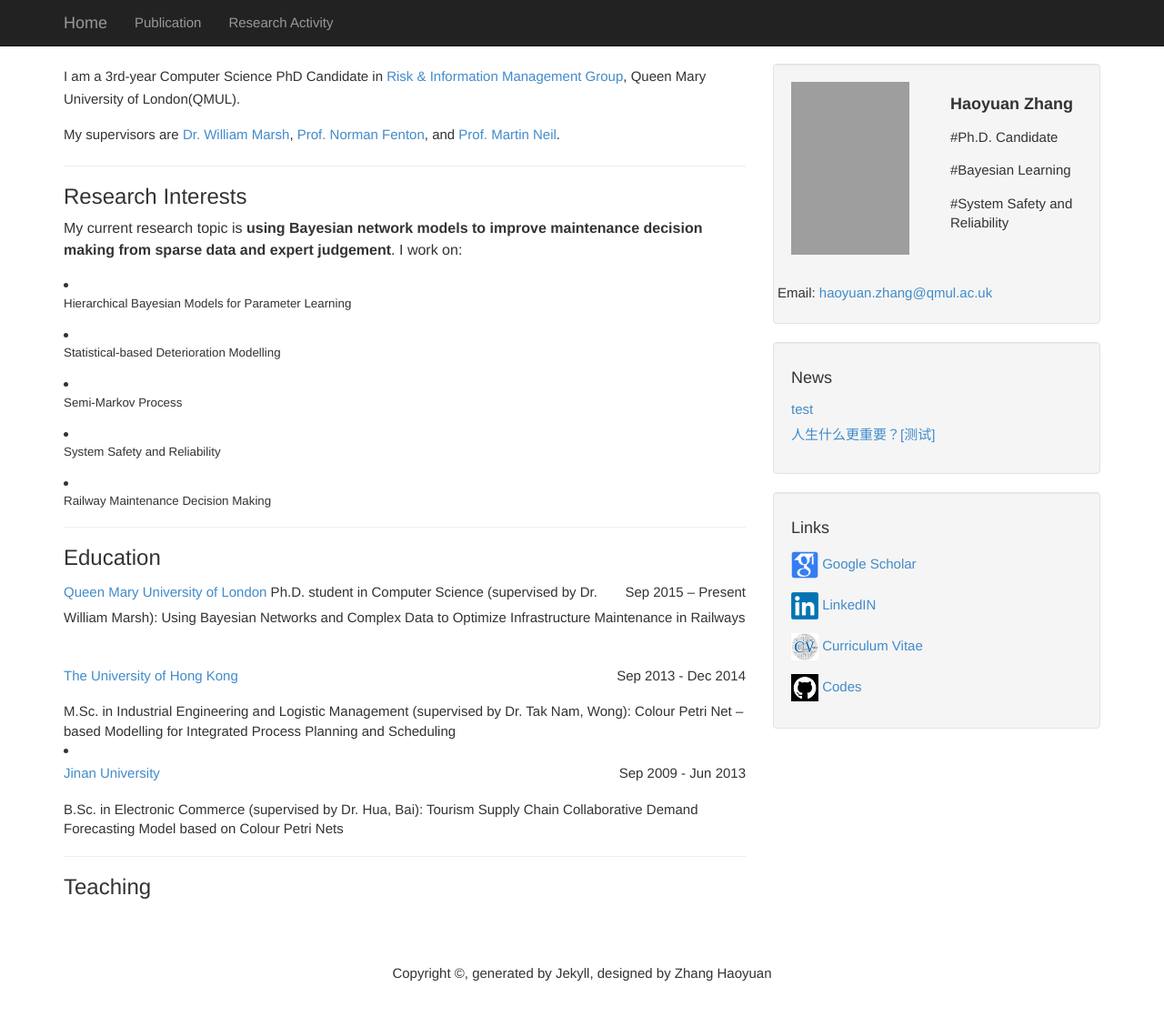
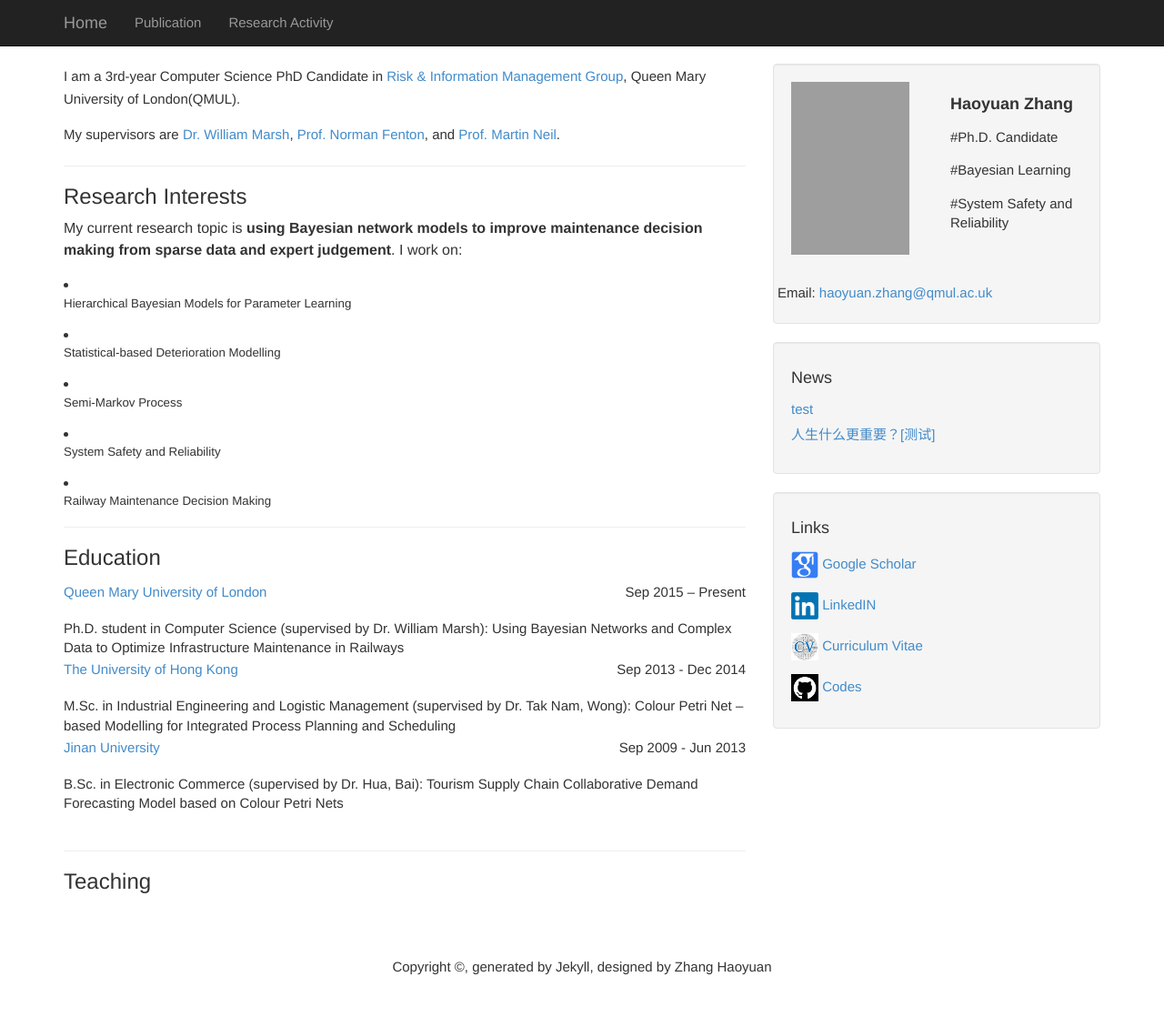
Before and after one commit to july0905/haoyuanzhang1990.github.io, a Jekyll site: the page built from index.html, in a window 1280 px wide and 1130 px high. Shown: the top 1118 px of the window at 91% size. Built offline with Jekyll 4.4.1, drawn with Linux system fonts in a browser that asks for light colours; the list of posts is cut into pages by our own code; grey boxes are pictures that could not be loaded.

Commit message:
Update index.html

```diff
--- a/index.html
+++ b/index.html
@@ -60,9 +60,10 @@ My supervisors are <a href="http://www.eecs.qmul.ac.uk/~william/">Dr. William Ma
 <p style="text-align:left;">
 <a href="http://www.qmul.ac.uk/">Queen Mary University of London</a><span style="float:right;">Sep 2015 – Present </span>
 
-Ph.D. student in Computer Science (supervised by Dr. William Marsh): Using Bayesian Networks and Complex Data to Optimize Infrastructure Maintenance in Railways
 
-	</p> <br>
+	</p> Ph.D. student in Computer Science (supervised by Dr. William Marsh): Using Bayesian Networks and Complex Data to Optimize Infrastructure Maintenance in Railways
+
+<br>
 
 <p style="text-align:left;">
 <a href="http://www.hku.hk/" >
@@ -71,7 +72,7 @@ Ph.D. student in Computer Science (supervised by Dr. William Marsh): Using Bayes
 </p>
 
 M.Sc. in Industrial Engineering and Logistic Management (supervised by Dr. Tak Nam, Wong): Colour Petri Net – based Modelling for Integrated Process Planning and Scheduling
-  <li>
+ <br>
 
 <p style="text-align:left;">
 <a href="https://www.jnu.edu.cn/" >
@@ -81,6 +82,7 @@ M.Sc. in Industrial Engineering and Logistic Management (supervised by Dr. Tak N
 
 B.Sc. in Electronic Commerce (supervised by Dr. Hua, Bai): Tourism Supply Chain Collaborative Demand Forecasting Model based on Colour Petri Nets
 <ul class="list-unstyled">
+<br>
 
 
 
```
